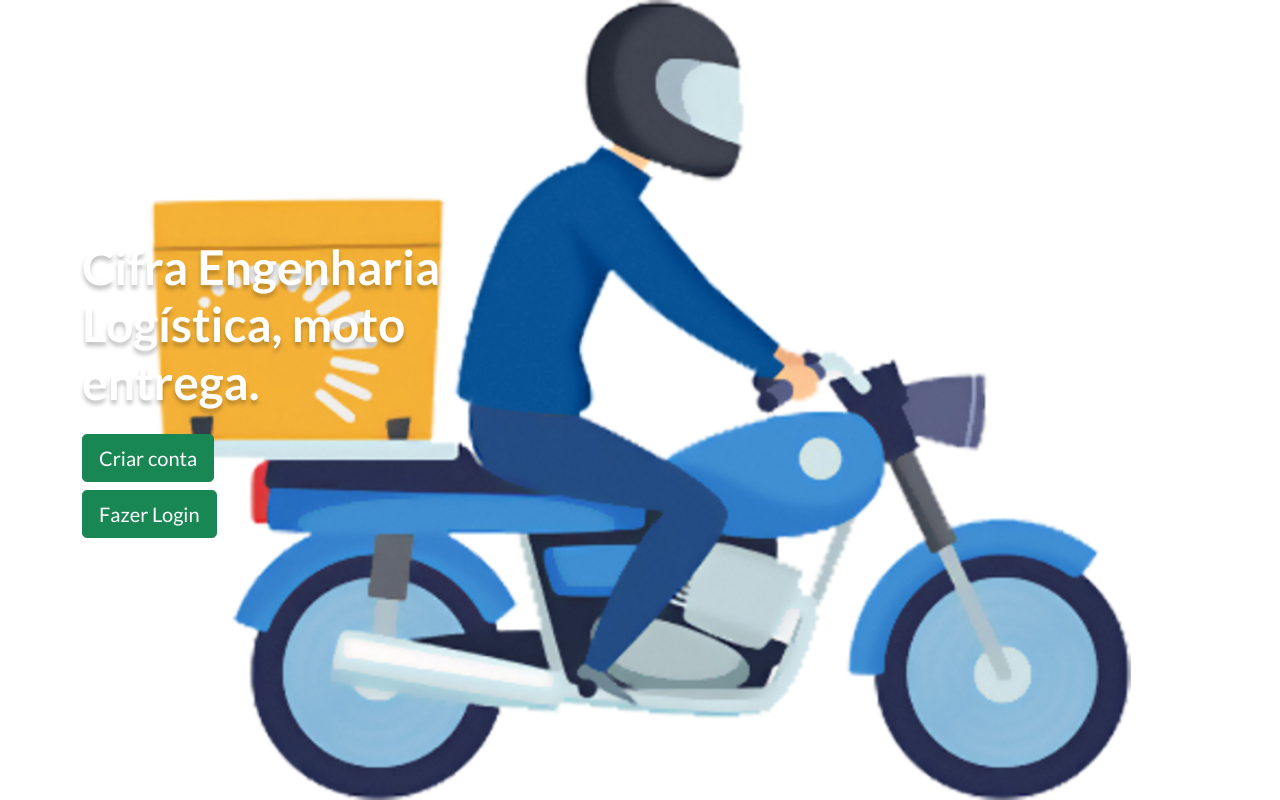
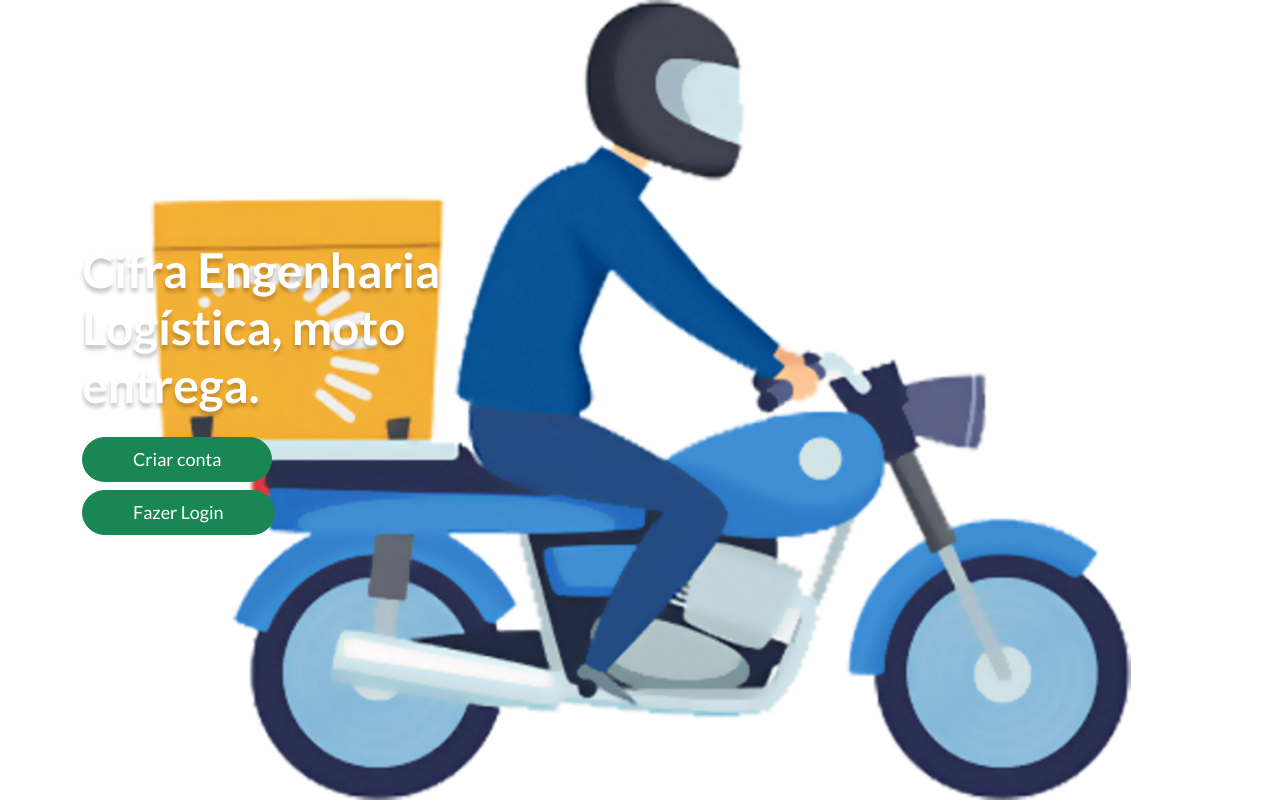
Before and after one commit to danilobrun/PJ4-5-FOX-ENTREGAS, a React (Create React App) app in the folder front-end/: page / in a window 1280 px wide. Built offline with nearby package versions, Linux system fonts and the light colour scheme.

Commit message:
cria botão outline e nova prorpiedade loading nos botões

```diff
--- a/front-end/src/components/CustomButton/index.tsx
+++ b/front-end/src/components/CustomButton/index.tsx
@@ -1,7 +1,36 @@
 import { Button, ButtonProps } from "react-bootstrap";
+import styled from "styled-components";
 
-export function CustomButton (props: ButtonProps) {
+type Props = ButtonProps & { loading?: boolean }
+
+export function CustomButton (props: Props) {
     return (
-        <Button {...props}/>
+        <ButtonStyled {...props}/>
     )
 }
+
+const ButtonStyled = styled(Button)`
+  border-radius: 100px;
+  font-weight: 500;
+  padding-left: 50px;
+  padding-right: 50px;
+  ${props => props.size === 'lg' && `
+    font-size: 1.125rem;
+  `}
+  ${props => (props.variant === 'primary' || !props.variant) && `
+    background-color: #1117A3;
+    border-color: #1117A3;
+    &:hover {
+      background-color: #2e33c1;
+      border-color: #2e33c1;
+    }
+  `}
+  ${props => props.variant === 'outline-primary' && `
+    color: #1117A3;
+    border-color: #1117A3;
+    &:hover {
+      background-color: #2e33c1;
+      border-color: #2e33c1;
+    }
+  `}
+`
--- a/front-end/src/views/Home/index.tsx
+++ b/front-end/src/views/Home/index.tsx
@@ -9,7 +9,7 @@ export function HomeView () {
       <Banner className='vh-100'>
           <Container className="h-100 d-flex flex-column justify-content-center align-items-center align-items-lg-start">
             <Title className="text-white text-center text-lg-start mt-auto mt-lg-0">Cifra Engenharia Logística, moto entrega.</Title>
-            <CustomButton variant='success' size='lg' className='mt-auto mt-lg-3 mb-2'>Criar conta</CustomButton>
+            <CustomButton loading variant='success' size='lg' className='mt-auto mt-lg-3 mb-2'>Criar conta</CustomButton>
             <CustomButton variant='success' size='lg' className='mb-4'>Fazer Login</CustomButton>
         </Container>
       </Banner>
```
Also changed, not shown: front-end/public/notes.txt.
